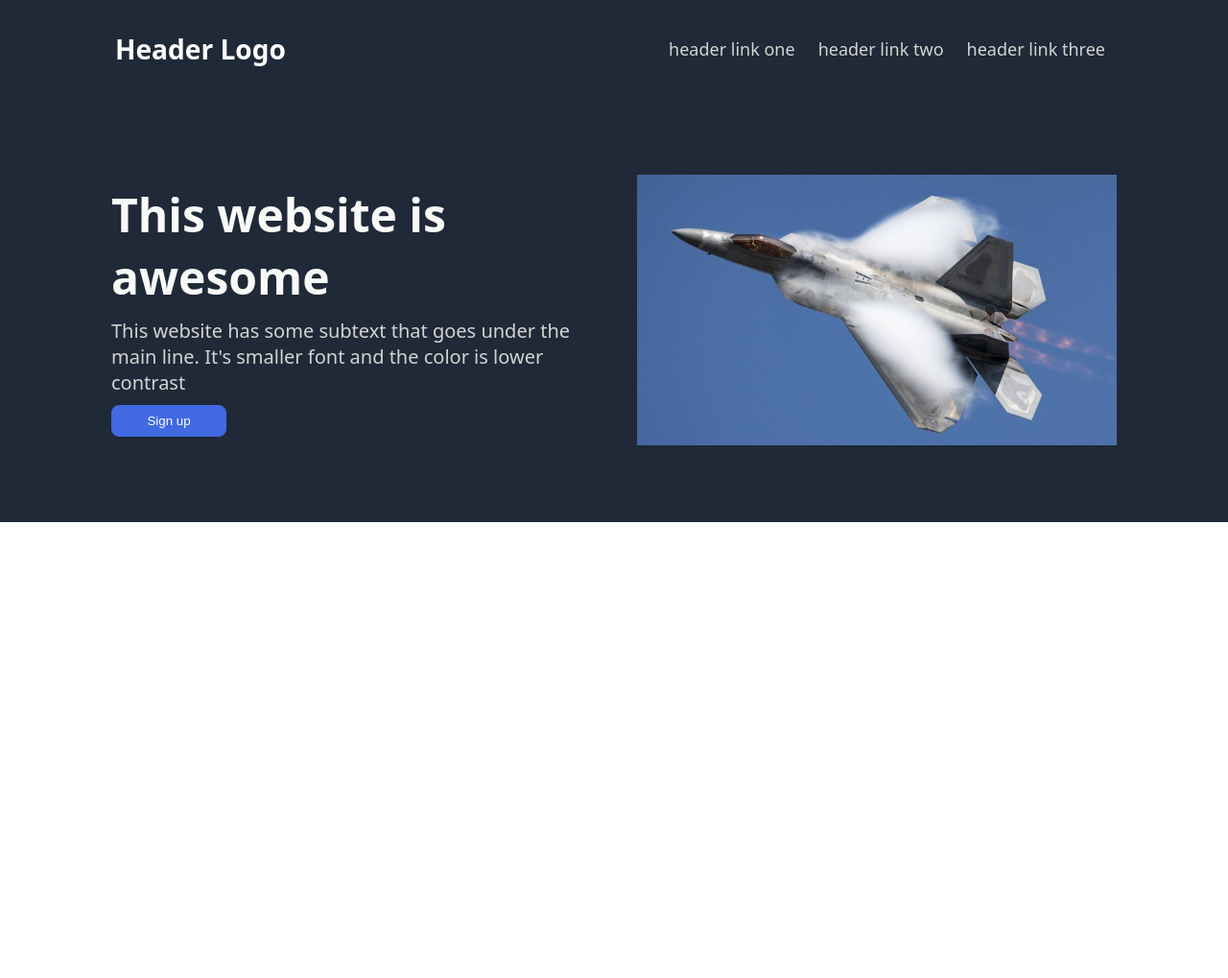
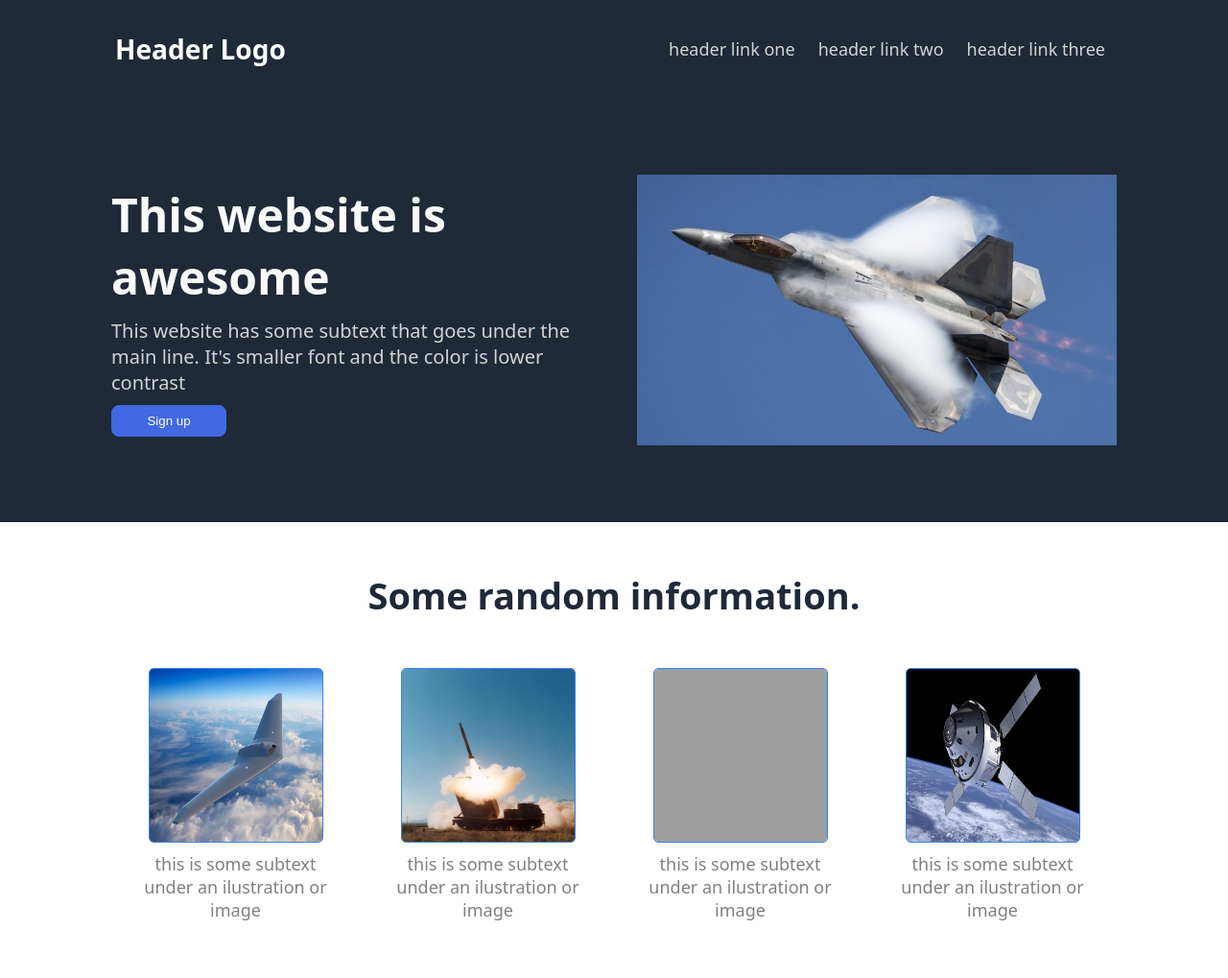
Before and after one commit to Piccoli055/TOP-website-project, a plain HTML site: page index.html in a window 1280 px wide. Shown: the whole page at 96% size. Before the commit the page ends 800 px from the top, so only its background shows below. Drawn offline with Linux system fonts and the light colour scheme; grey boxes are pictures that could not be loaded.

Commit message:
Added the cards section

```diff
--- a/index.html
+++ b/index.html
@@ -27,5 +27,27 @@
             <img src="./images/F-22-Raptor-top-860x484.jpg" alt="lockheed martin f-22 aircraft">
         </div>
     </div>
+   <div class="secondpage">
+        <h1 class="title">Some random information.</h1>
+        <div class="fourcards">
+            <div class="info">
+                <img src="./images/lockheedair.jpg" alt="lockheeed martin jet on AIR">
+                <div class="text">this is some subtext under an ilustration or image</div>
+            </div>
+            <div class="info">
+                <img src="./images/lockheedground.jpg" alt="lockheed martin missile lauching from the GROUND">
+                <div class="text">this is some subtext under an ilustration or image</div>
+            </div>
+            <div class="info">
+                <img src="./images/lockheedsea.jpg" alt="lockheed martin submarine on the SEA">
+                <div class="text">this is some subtext under an ilustration or image</div>
+            </div>
+            <div class="info">
+                <img src="./images/lockheedspace.jpg" alt="lockheed martin satellite on SPACE">
+                <div class="text">this is some subtext under an ilustration or image</div>
+            </div>
+        </div>
+    </div>
+</div>
 </body>
 </html>
--- a/style.css
+++ b/style.css
@@ -2,11 +2,11 @@ body {
     padding: 0px;
     margin: 0px;
     min-height: 100vh;
+    font-family: system-ui, -apple-system, BlinkMacSystemFont, 'Segoe UI', Roboto, Oxygen, Ubuntu, Cantarell, 'Open Sans', 'Helvetica Neue', sans-serif;
 }
 
 .herosection {
     background-color: #1f2937;
-    font-family: system-ui, -apple-system, BlinkMacSystemFont, 'Segoe UI', Roboto, Oxygen, Ubuntu, Cantarell, 'Open Sans', 'Helvetica Neue', sans-serif;
 }
 
 .header {
@@ -36,6 +36,7 @@ img {
     width: 500px;
     height: auto;
 }
+
 .contentheader {
     display: flex;
     /* border: 2px solid yellow; */
@@ -78,3 +79,35 @@ img {
     color: white;
     width: 120px;
 }
+
+.secondpage {
+    text-align: center;
+    justify-items: center;
+    height: 450px;
+}
+
+.secondpage .title {
+    font-size: 38px;
+    color: #1f2937;
+    font-weight: 900;
+    padding: 25px;
+}
+
+.fourcards {
+    width: 1000px;
+    display: flex;
+    gap: 52px;
+}
+
+.fourcards img {
+    width: 180px;
+    height: 180px;
+    border-radius: 5px;
+    border: 1px solid #3882f6;
+}
+
+.fourcards .text {
+    font-size: 18px;
+    padding: 5px;
+    color: gray;
+}
```
Also changed, not shown: images/lockheedair.jpg (added), images/lockheedground.jpg (added), images/lockheedspace.jpg (added), 1 other file.
